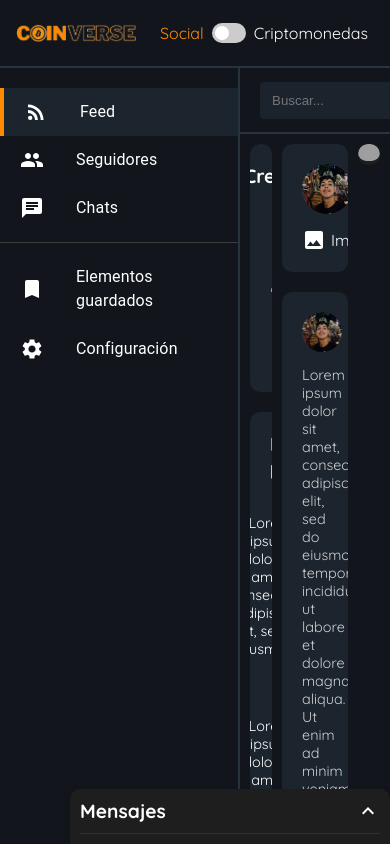
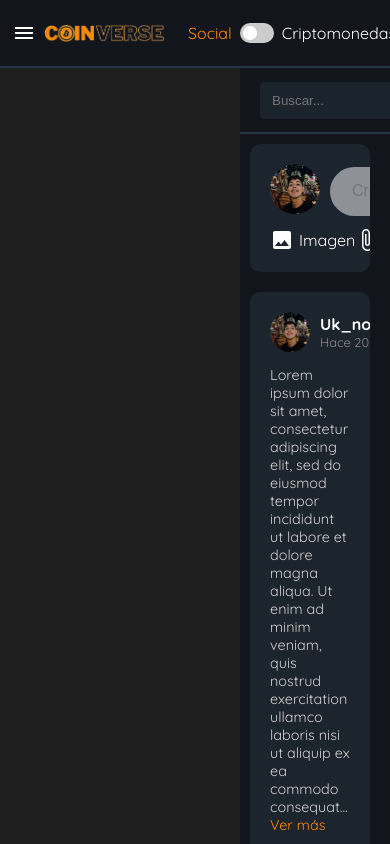
Before and after one commit to davidfragoso/front-criptomedia, a React (Create React App) app: page / in a window 390 px wide. Built offline with nearby package versions, Linux system fonts and the light colour scheme; grey boxes are pictures that could not be loaded.

Commit message:
avances feed responsivo

```diff
--- a/src/App.css
+++ b/src/App.css
@@ -19,19 +19,11 @@ code {
     monospace;
 }
 
-
-.mainContent {
-  overflow-y: auto;
-  scrollbar-width: thin;
-  scrollbar-color: rgba(255, 255, 255, 0.5) rgba(39, 51, 62, 0.5);
-}
-
-
+/* Scrollbar personalizado */
 * {
   scrollbar-width: thin;
   scrollbar-color: rgba(255, 255, 255, 0.5) transparent;
 }
-
 
 *::-webkit-scrollbar {
   width: 12px;
@@ -47,3 +39,51 @@ code {
   border-radius: 20px;
   border: 3px solid orange;
 }
+
+/* Ajustes para mainContent */
+.mainContent {
+  overflow-y: auto;
+  scrollbar-width: thin;
+  scrollbar-color: rgba(255, 255, 255, 0.5) rgba(39, 51, 62, 0.5);
+}
+
+/* Media query para tabletas */
+@media (max-width: 900px) {
+  .mainContainer {
+    margin-left: 0;
+    width: 100%;
+  }
+
+  .sidebar {
+    display: none;
+    position: absolute;
+    width: 240px;
+    top: 60px;
+    left: 0;
+    height: calc(100vh - 60px);
+    z-index: 1000;
+  }
+
+  .showSidebar .sidebar {
+    display: block;
+  }
+
+  .leftColumn, .rightColumn {
+    display: none;
+  }
+
+  .centerColumn {
+    margin: 0;
+    width: 100%;
+  }
+
+  .subNavbar {
+    margin-top: 0;
+  }
+
+  .chatBox {
+    width: 100%;
+    right: 0;
+    border-radius: 0;
+  }
+}
--- a/src/components/SocialComponents/Navbar/Avatar.tsx
+++ b/src/components/SocialComponents/Navbar/Avatar.tsx
@@ -47,7 +47,7 @@ const StyledBadge = styled(Badge)(({ theme }) => ({
 export default function AvatarSplitButton() {
   const [open, setOpen] = React.useState(false);
   const anchorRef = React.useRef<HTMLButtonElement | null>(null);
-  const isMobile = useMediaQuery("(max-width: 768px)");
+  const isTablet = useMediaQuery("(max-width: 900px)");
 
   const handleToggle = () => {
     setOpen((prevOpen) => !prevOpen);
@@ -75,9 +75,9 @@ export default function AvatarSplitButton() {
         <img
           src="../images/yop.jfif"
           alt="David Fragoso"
-          style={{ width: '40px', height: '40px', borderRadius: '50%', marginRight: '8px' }}
+          style={{ width: '40px', height: '40px', borderRadius: '50%', marginRight: isTablet ? '0' : '8px' }}
         />
-        {!isMobile && (
+        {!isTablet && (
           <Stack direction="column" alignItems="flex-start" spacing={0}>
             <Typography variant="body2" color="white">
               David Fragoso
--- a/src/components/SocialComponents/Navbar/Navbar.tsx
+++ b/src/components/SocialComponents/Navbar/Navbar.tsx
@@ -3,9 +3,16 @@ import MenuItem from "@mui/material/MenuItem";
 import InboxIcon from '@mui/icons-material/Inbox';
 import IconButton from "@mui/material/IconButton";
 import Badge from "@mui/material/Badge";
-import Avatar from "./Avatar";
+import Avatar from './Avatar';
+import MenuIcon from '@mui/icons-material/Menu';
+import { CSSProperties } from "react";
+import useMediaQuery from '@mui/material/useMediaQuery';
 
-const styles = {
+interface NavbarProps {
+  toggleSidebar: () => void;
+}
+
+const styles: { [key: string]: CSSProperties } = {
   customAppBar: {
     position: 'fixed' as 'fixed',
     width: '100%',
@@ -17,7 +24,7 @@ const styles = {
     justifyContent: 'space-between',
     top: 0,
     height: '50px',
-    borderBottom: '2px solid #27333E' // Agregar el borde inferior
+    borderBottom: '2px solid #27333E'
   },
   customAppBarBackground: {
     position: 'absolute' as 'absolute',
@@ -122,8 +129,9 @@ const Toolbar: React.FC<{ children: React.ReactNode }> = ({ children }) => (
   </div>
 );
 
-const Navbar: React.FC = () => {
+const Navbar: React.FC<NavbarProps> = ({ toggleSidebar }) => {
   const [isCryptoSelected, setIsCryptoSelected] = useState(false);
+  const isTabletOrMobile = useMediaQuery("(max-width: 1180px)");
 
   const handleToggle = () => {
     setIsCryptoSelected(!isCryptoSelected);
@@ -132,6 +140,11 @@ const Navbar: React.FC = () => {
   return (
     <CustomAppBar>
       <Toolbar>
+        {isTabletOrMobile && (
+          <IconButton edge="start" color="inherit" aria-label="menu" onClick={toggleSidebar}>
+            <MenuIcon />
+          </IconButton>
+        )}
         <div style={styles.logoContainer}>
           <img src="../images/coinverse2-logo.png" alt="Logo" style={styles.logo} />
         </div>
--- a/src/layouts/SocialLayout.tsx
+++ b/src/layouts/SocialLayout.tsx
@@ -1,5 +1,4 @@
-// src/layouts/SocialLayout.tsx
-import React from 'react';
+import React, { useState } from 'react';
 import Navbar from '../components/SocialComponents/Navbar/Navbar';
 import Sidebar from '../components/SocialComponents/Sidebar/Sidebar';
 import SubNavbar from '../components/SocialComponents/Navbar/SubNavbar';
@@ -11,6 +10,7 @@ import AdsSection from '../components/SocialComponents/Feed/AdsSection';
 import ChatBox from '../components/SocialComponents/ChatBox/ChatBox';
 import { Outlet } from 'react-router-dom';
 import { CSSProperties } from 'react';
+import '../App.css';
 
 const styles: { [key: string]: CSSProperties } = {
   appContainer: {
@@ -83,6 +83,12 @@ const styles: { [key: string]: CSSProperties } = {
 };
 
 const SocialLayout = () => {
+  const [isSidebarVisible, setIsSidebarVisible] = useState(false);
+
+  const toggleSidebar = () => {
+    setIsSidebarVisible(!isSidebarVisible);
+  };
+
   const post1 = {
     username: 'Uk_nown_User69',
     time: 'Hace 20 min',
@@ -110,27 +116,27 @@ const SocialLayout = () => {
 
   return (
     <div style={styles.appContainer}>
-      <Navbar />
-      <div style={styles.mainContainer}>
-        <div style={styles.sidebar}>
+      <Navbar toggleSidebar={toggleSidebar} />
+      <div className={`mainContainer ${isSidebarVisible ? 'showSidebar' : ''}`} style={styles.mainContainer}>
+        <div className="sidebar" style={styles.sidebar}>
           <Sidebar />
         </div>
-        <div style={styles.mainContent}>
-          <div style={styles.subNavbar}>
+        <div className="mainContent" style={styles.mainContent}>
+          <div className="subNavbar" style={styles.subNavbar}>
             <SubNavbar />
           </div>
-          <div style={styles.content}>
-            <div style={styles.leftColumn}>
+          <div className="content" style={styles.content}>
+            <div className="leftColumn" style={styles.leftColumn}>
               <DirectAccess />
               <NewsSection />
             </div>
-            <div style={styles.centerColumn}>
+            <div className="centerColumn" style={styles.centerColumn}>
               <CreatePublicationCard />
               <Outlet />
               <PostCard {...post1} />
               <PostCard {...post2} />
             </div>
-            <div style={styles.rightColumn}>
+            <div className="rightColumn" style={styles.rightColumn}>
               <AdsSection />
               <ChatBox />
             </div>
```
